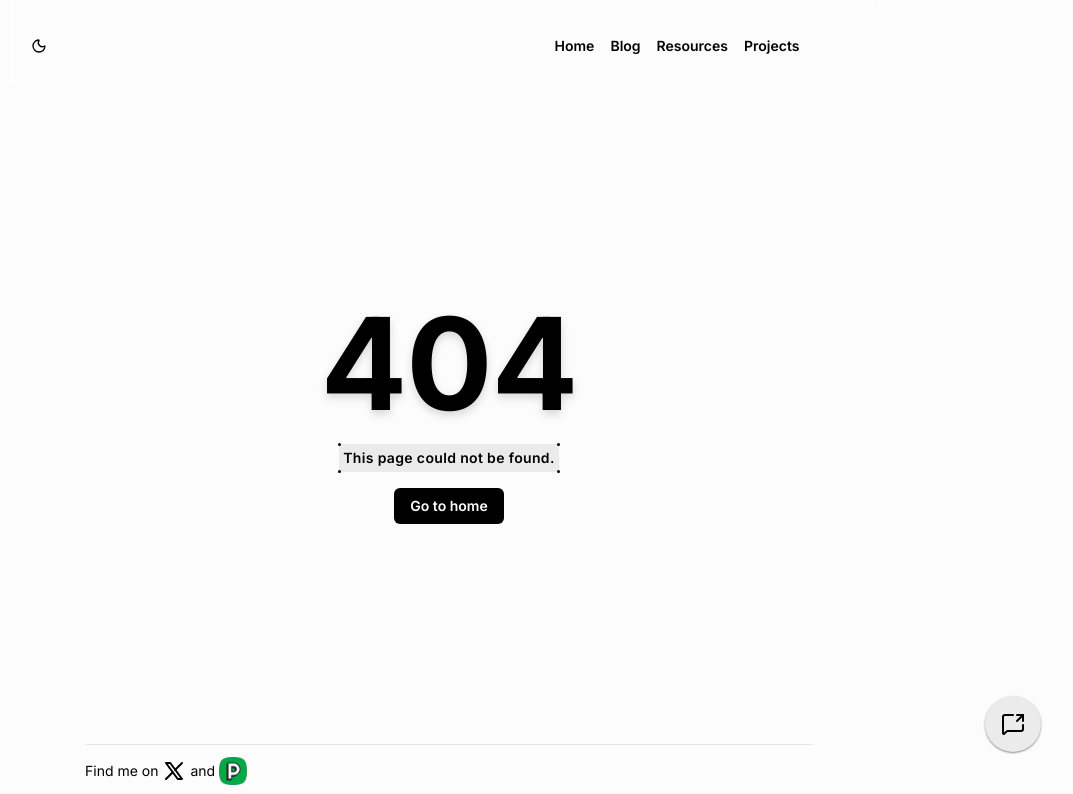
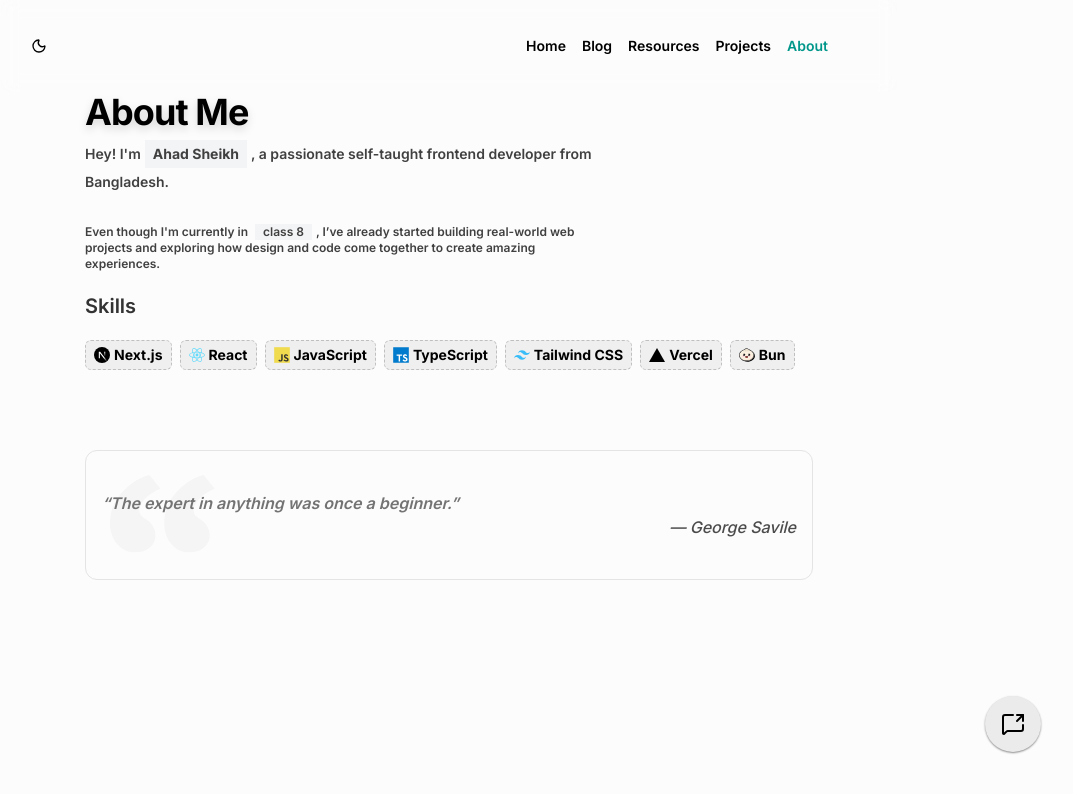
Before and after one commit to ahadsheikh1814/Ahs, a Next.js app: page /about in a window 1280 px wide. Before the commit this address had no page. Shown: the top 794 px of the page, without its empty margins (191-1264 px from the left). Built offline with nearby package versions, Linux system fonts and the light colour scheme.

Commit message:
add about me page

```diff
--- /dev/null
+++ b/app/about/page.tsx
@@ -0,0 +1,39 @@
+import H1 from "@/components/elements/H1";
+import QuoteCard from "@/components/landing/QuoteCard";
+import Skills from "@/components/landing/skills";
+import React from "react";
+
+const page = () => {
+  return (
+    <div className="min-h-screen">
+      <H1>About Me</H1>
+      <div className="relative mb-5 flex-wrap items-center text-sm leading-7 font-semibold text-neutral-700 md:w-[70%] dark:text-neutral-400">
+        <p>
+          Hey!{" I'm"}
+          <span className="mx-1 inline-block bg-gray-100 px-2 py-0 font-bold dark:bg-neutral-700 dark:text-white">
+            Ahad Sheikh
+          </span>
+          , a passionate self-taught frontend developer from Bangladesh.
+        </p>
+        <br />
+        <p className="text-xs">
+          Even though {" I'm"} currently in{" "}
+          <span className="mx-1 inline-block bg-gray-100 px-2 py-0 dark:bg-neutral-700 dark:text-white">
+            class 8
+          </span>
+          , I’ve already started building real-world web projects and exploring
+          how design and code come together to create amazing experiences.
+        </p>
+      </div>
+      <div>
+        <h3 className="text-primary/80 mb-5 text-xl font-semibold">Skills</h3>
+        <Skills />
+      </div>
+      <div className="mt-20">
+        <QuoteCard />
+      </div>
+    </div>
+  );
+};
+
+export default page;
--- /dev/null
+++ b/components/landing/QuoteCard.tsx
@@ -0,0 +1,24 @@
+import React from "react";
+
+export default function QuoteCard() {
+  return (
+    <div className="relative px-4 py-10 border dark:border-dark-white-50 rounded-xl">
+      <svg
+        aria-hidden="true"
+        width="105"
+        height="78"
+        className="absolute top-6 left-6 fill-neutral-100 dark:fill-white/20"
+      >
+        <path d="M25.086 77.292c-4.821 0-9.115-1.205-12.882-3.616-3.767-2.561-6.78-6.102-9.04-10.622C1.054 58.534 0 53.411 0 47.686c0-5.273.904-10.396 2.712-15.368 1.959-4.972 4.746-9.567 8.362-13.786a59.042 59.042 0 0 1 12.43-11.3C28.325 3.917 33.599 1.507 39.324 0l11.074 13.786c-6.479 2.561-11.677 5.951-15.594 10.17-3.767 4.219-5.65 7.835-5.65 10.848 0 1.356.377 2.863 1.13 4.52.904 1.507 2.637 3.089 5.198 4.746 3.767 2.41 6.328 4.972 7.684 7.684 1.507 2.561 2.26 5.5 2.26 8.814 0 5.123-1.959 9.19-5.876 12.204-3.767 3.013-8.588 4.52-14.464 4.52Zm54.24 0c-4.821 0-9.115-1.205-12.882-3.616-3.767-2.561-6.78-6.102-9.04-10.622-2.11-4.52-3.164-9.643-3.164-15.368 0-5.273.904-10.396 2.712-15.368 1.959-4.972 4.746-9.567 8.362-13.786a59.042 59.042 0 0 1 12.43-11.3C82.565 3.917 87.839 1.507 93.564 0l11.074 13.786c-6.479 2.561-11.677 5.951-15.594 10.17-3.767 4.219-5.65 7.835-5.65 10.848 0 1.356.377 2.863 1.13 4.52.904 1.507 2.637 3.089 5.198 4.746 3.767 2.41 6.328 4.972 7.684 7.684 1.507 2.561 2.26 5.5 2.26 8.814 0 5.123-1.959 9.19-5.876 12.204-3.767 3.013-8.588 4.52-14.464 4.52Z" />
+      </svg>
+
+      <p className="z-10 relative text-pretty italic font-semibold text-neutral-500 dark:text-neutral-400 dark:text-dark-white-300">
+        “The expert in anything was once a beginner.”
+      </p>
+
+      <p className="text-right text-pretty font-medium text-primary/70 italic text-highlight">
+        — George Savile
+      </p>
+    </div>
+  );
+}
--- /dev/null
+++ b/components/landing/skills.tsx
@@ -0,0 +1,32 @@
+import React from "react";
+import { skill } from "@/lib/skills";
+import Image from "next/image";
+
+const Skills = () => {
+  return (
+    <div className="flex flex-wrap gap-2">
+      {skill.map((item, idx) => (
+        <a
+          key={idx}
+          target="_blank"
+          rel="noopener noreferrer"
+          className="skill-inner-shadow inline-flex items-center rounded-md border border-dashed border-black/20 bg-black/5 px-2 py-1 text-sm text-black dark:border-white/30 dark:bg-white/15 dark:text-white hover:scale-105 transition-transform"
+          href={item.link}
+        >
+          <div className="size-4 flex-shrink-0 flex items-center justify-center">
+            <Image
+              src={item.icon}
+              alt={item.title}
+              width={16}
+              height={16}
+              className="h-full w-full object-contain"
+            />
+          </div>
+          <p className="ml-1 text-sm font-bold">{item.title}</p>
+        </a>
+      ))}
+    </div>
+  );
+};
+
+export default Skills;
--- a/components/layout/Navbar.tsx
+++ b/components/layout/Navbar.tsx
@@ -21,10 +21,6 @@ const NavLinks: navLink[] = [
     title: "Blog",
     href: "/blog",
   },
-  // {
-  //   title: "Snippets",
-  //   href: "/snippets",
-  // },
   {
     title: "Resources",
     href: "/resources",
@@ -32,6 +28,10 @@ const NavLinks: navLink[] = [
   {
     title: "Projects",
     href: "/projects",
+  },
+  {
+    title: "About",
+    href: "/about",
   },
 ];
 
--- /dev/null
+++ b/lib/skills.ts
@@ -0,0 +1,46 @@
+
+type SkillItem = {
+    title: string;
+    link: string;
+    icon: string;
+  };
+
+  export const skill: SkillItem[] = [
+      {
+        title: "Next.js",
+        link: "https://nextjs.org/",
+        icon:"/icons/Nextjs.svg"
+
+      },
+      {
+        title: "React",
+        link: "https://react.dev/",
+        icon:"/icons/React.svg"
+
+      },
+      {
+        title: "JavaScript",
+        link: "https://www.javascript.com/",
+        icon:"/icons/Javascript.svg"
+      },
+      {
+        title: "TypeScript",
+        link: "https://www.typescriptlang.org/",
+        icon:"/icons/Typescript.svg"
+      },
+      {
+        title: "Tailwind CSS",
+        link: "https://tailwindcss.com/",
+        icon:"/icons/Tailwindcss.svg"
+      },
+    {
+      title: "Vercel",
+      link: "https://vercel.com/",
+      icon:"/icons/Vercel.svg"
+    },
+    {
+      title: "Bun",
+      link: "https://bun.sh/",
+      icon:"/icons/Bun.svg"
+    },
+    ];
```
Also changed, not shown: components/landing/BlogPreview.tsx (line endings or trailing spaces), public/icons/Javascript.svg (added).
